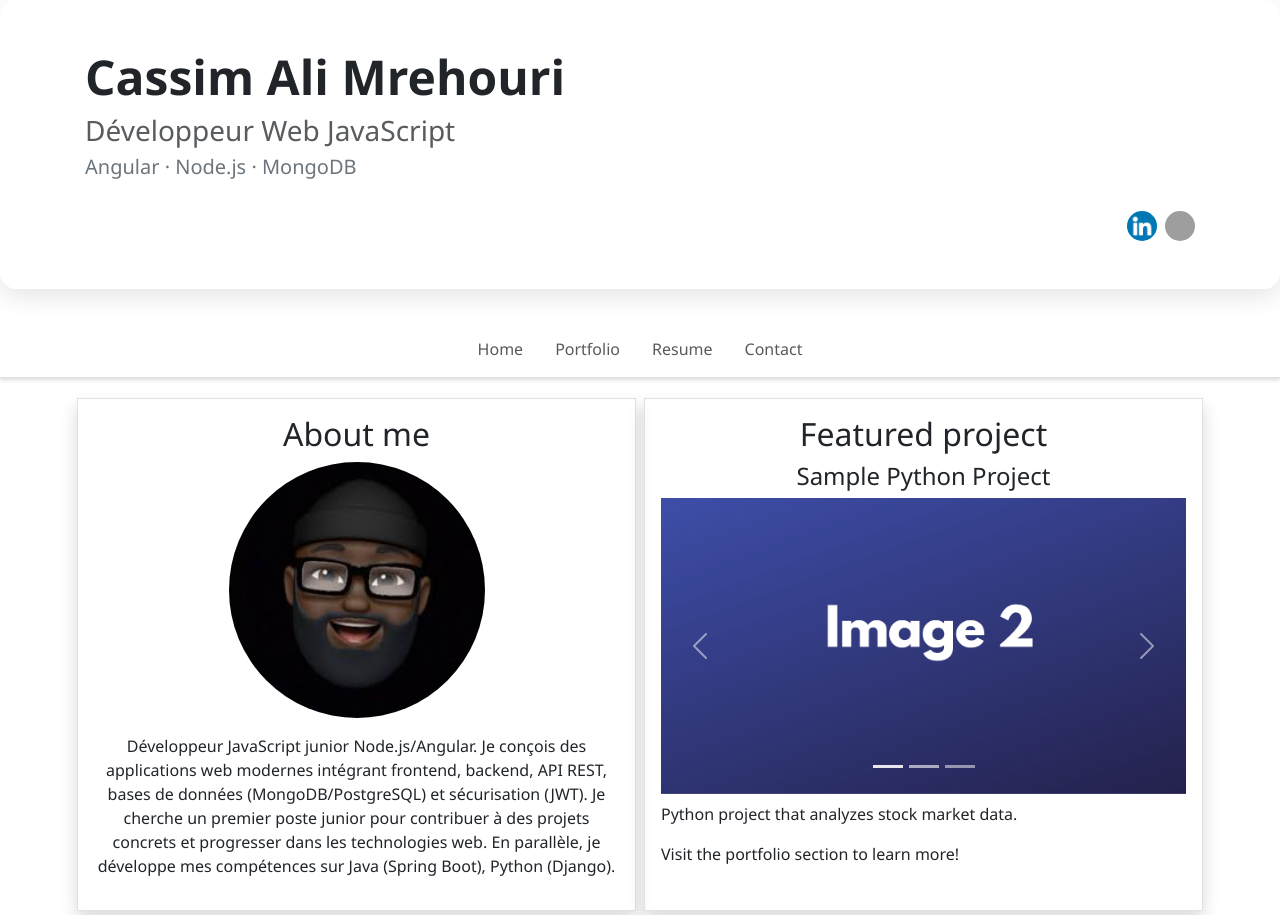
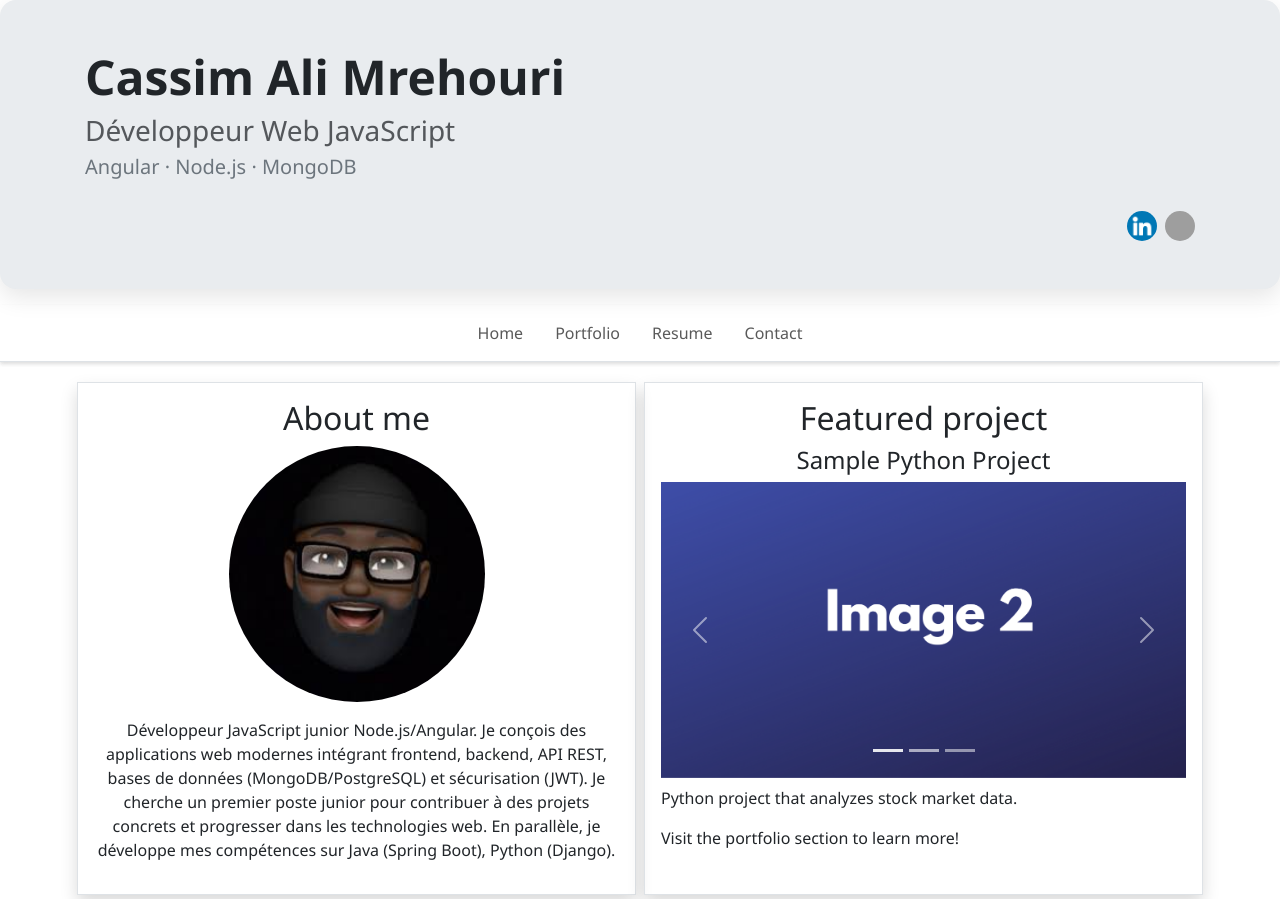
Before and after one commit to ksimali/ng-portfolio-app, an Angular app: page / in a window 1280 px wide. Built offline with nearby package versions, Linux system fonts and the light colour scheme; grey boxes are pictures that could not be loaded.

Commit message:
Change header.scss style: -Change .jumbotron background-color from linear-gradient(to right,#f8f9fa,#e9ecef) to just #e9ece -Change .jumbotron margin-bottom from 2rem to 1rem

```diff
--- a/src/app/header/header.scss
+++ b/src/app/header/header.scss
@@ -1,9 +1,9 @@
 .jumbotron {
     padding: 3rem 2rem;
-    background-color: linear-gradient(to right,#f8f9fa,#e9ecef);
+    background-color: #e9ecef;
     border-radius: 1rem;
     box-shadow: 0 0.5rem 1.5rem rgba(0, 0, 0, 0.1);
-    margin-bottom: 2rem;
+    margin-bottom: 1rem;
 }
 .icons {
   margin-top: 2rem;
```
